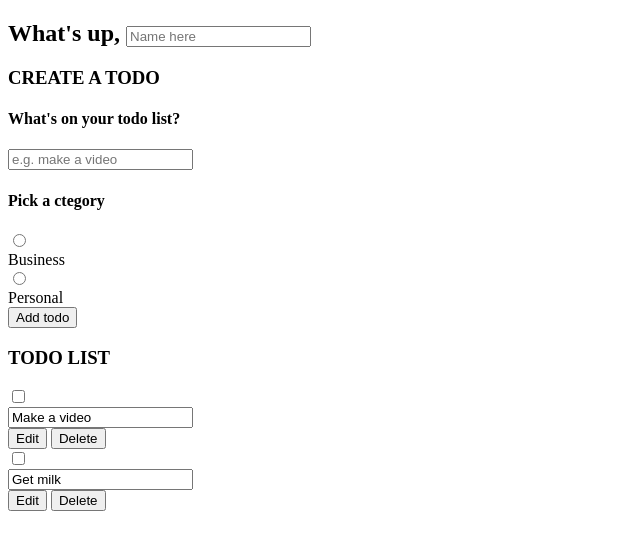
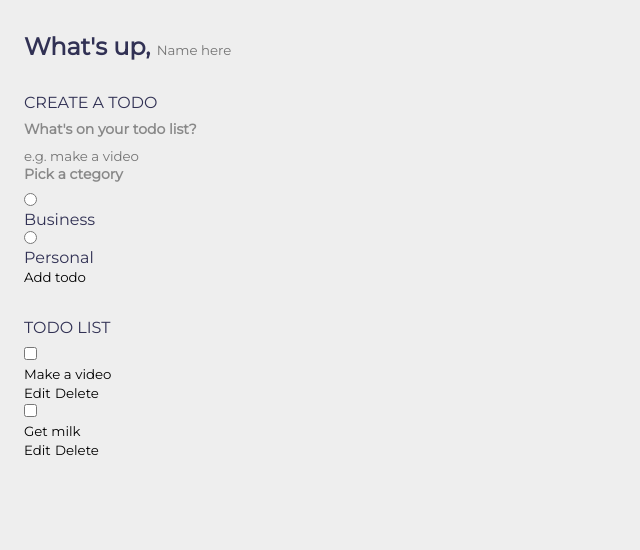
Before and after one commit to Douzandeh/Todo-List-2022-with-LoacalStorage, a plain HTML site: page index.html in a window 1280 px wide. Shown: the whole page, without its empty margins (0-640 px from the left). Drawn offline with Linux system fonts and the light colour scheme.

Commit message:
Added Style css input and section,h4 ,h3

```diff
--- a/main.css
+++ b/main.css
@@ -1,14 +1,55 @@
-:root{
-    --primary: #EA40A4;
-    --business: #3A82EE;
-    --personal:var(--primary);
-    --light: #EEE;
-    --dark: #313154;
-    --danger: #ff5b57;
+:root {
+  --primary: #ea40a4;
+  --business: #3a82ee;
+  --personal: var(--primary);
+  --light: #eee;
+  --grey: #888;
+  --dark: #313154;
+  --danger: #ff5b57;
 
-    --shadow:0 1px 3px rgba(0, 0, 0, 0.1);
+  --shadow: 0 1px 3px rgba(0, 0, 0, 0.1);
 
-    --business-glow: 0px 0px 4px rgba(58, 130, 238, 0.75);
-    --personal-glow: 0px 0px 4px rgba(234, 64, 164, 0.75);
+  --business-glow: 0px 0px 4px rgba(58, 130, 238, 0.75);
+  --personal-glow: 0px 0px 4px rgba(234, 64, 164, 0.75);
+}
 
+* {
+  margin: 0;
+  padding: 0;
+  box-sizing: border-box;
+  font-family: "Montserrat", sans-serif;
 }
+input:not([type="radio"]):not([type="checkbox"]),
+button {
+  appearance: none;
+  border: none;
+  outline: none;
+  background: none;
+  cursor: initial;
+}
+
+body{
+    background: var(--light);
+    color: var(--dark);
+}
+
+section{
+    margin-top: 2rem;
+    margin-bottom: 2rem;
+    padding-left: 1.5rem;
+    padding-right: 1.5rem;
+}
+
+h3{
+    color: var(--dark);
+    font-size: 1rem;
+    font-weight: 400;
+    margin-bottom: 0.5rem;
+}
+
+h4{
+    color: var(--grey);
+    font-size: 0.875rem;
+    font-weight: 700;
+    margin-bottom: 0.5rem;
+}
```
